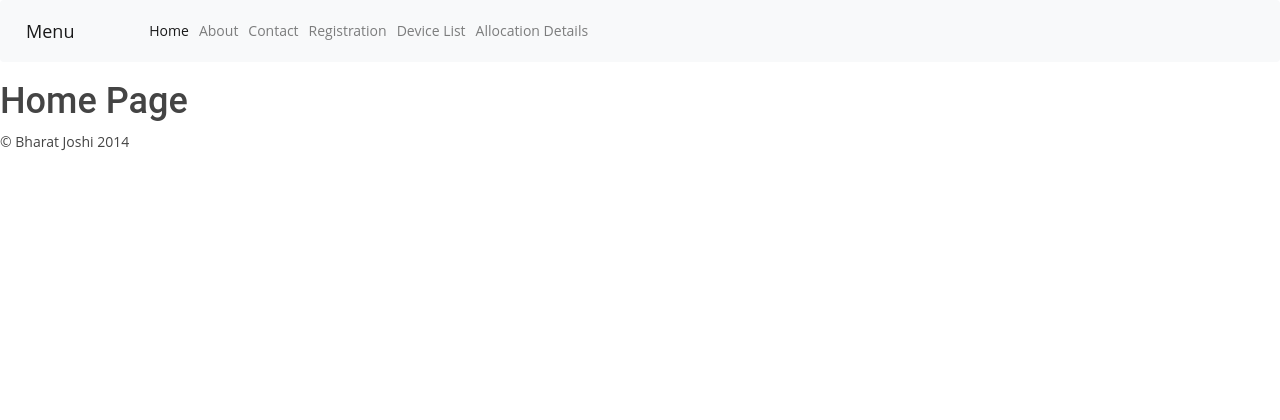
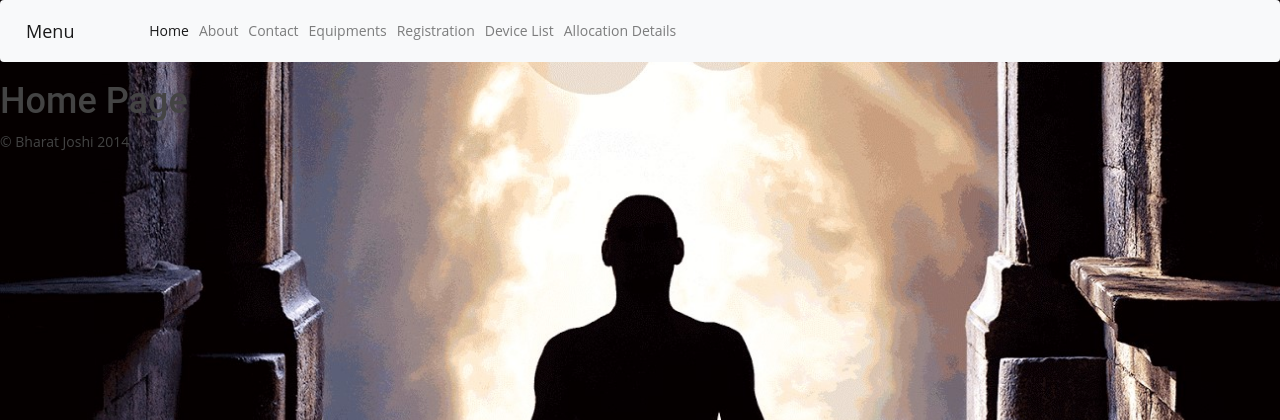
Before and after one commit to bhajojo/SarveBhavantuSukhinah, a Flask app: page /home in a window 1280 px wide. Shown: the top 420 px of the page. Run offline with Flask 2, Linux system fonts and the light colour scheme; some libraries are stand-ins or nearby versions.

Commit message:
changed Templates

```diff
--- a/templates/device.html
+++ b/templates/device.html
@@ -2,8 +2,7 @@
 <script src="//maxcdn.bootstrapcdn.com/bootstrap/4.0.0/js/bootstrap.min.js"></script>
 <script src="//cdnjs.cloudflare.com/ajax/libs/jquery/3.2.1/jquery.min.js"></script>
 <!------ Include the above in your HEAD tag ---------->
-<link href="//netdna.bootstrapcdn.com/bootstrap/3.2.0/css/bootstrap.min.css" rel="stylesheet" id="bootstrap-css">
-<script src="//netdna.bootstrapcdn.com/bootstrap/3.2.0/js/bootstrap.min.js"></script>
+
 <script src="//code.jquery.com/jquery-2.1.3.min.js"></script>
 <!doctype html>
 
--- a/templates/home.html
+++ b/templates/home.html
@@ -16,6 +16,19 @@
 
 <body>
 	<h1>Home Page</h1>
+
+	<style>
+    body {
+        background-image: url('/static/good_health.jpg');
+		 height: 100%;
+
+		  /* Center and scale the image nicely */
+		  background-position: center;
+		  background-repeat: no-repeat;
+		  background-size: cover;;
+		  overflow: hidden;
+    }
+	</style>
 	<p> {{name}}</p>
 	{% endblock %}
 
--- a/templates/layout.html
+++ b/templates/layout.html
@@ -24,9 +24,9 @@
           <li class="nav-item">
             <a class="nav-link" href="/templates/contact">Contact</a>
           </li>
-<!--           <li class="nav-item">-->
-<!--            <a class="nav-link" href="/templates/device">Equipments</a>-->
-<!--          </li>-->
+           <li class="nav-item">
+            <a class="nav-link" href="/templates/device">Equipments</a>
+          </li>
              <li class="nav-item">
             <a class="nav-link" href="/templates/Registration">Registration</a>
           </li>
--- a/templates/login.html
+++ b/templates/login.html
@@ -15,7 +15,7 @@
       <div class="container">
         <div class="columns is-centered">
           <div class="column is-half">
-            <form method="POST">
+            <form action="" method="POST">
               <div class="field">
                 <label class="label">Username</label>
                 <div class="control has-icons-left has-icons-right">
```
Also changed, not shown: templates/table.html (+8 -1 lines).
